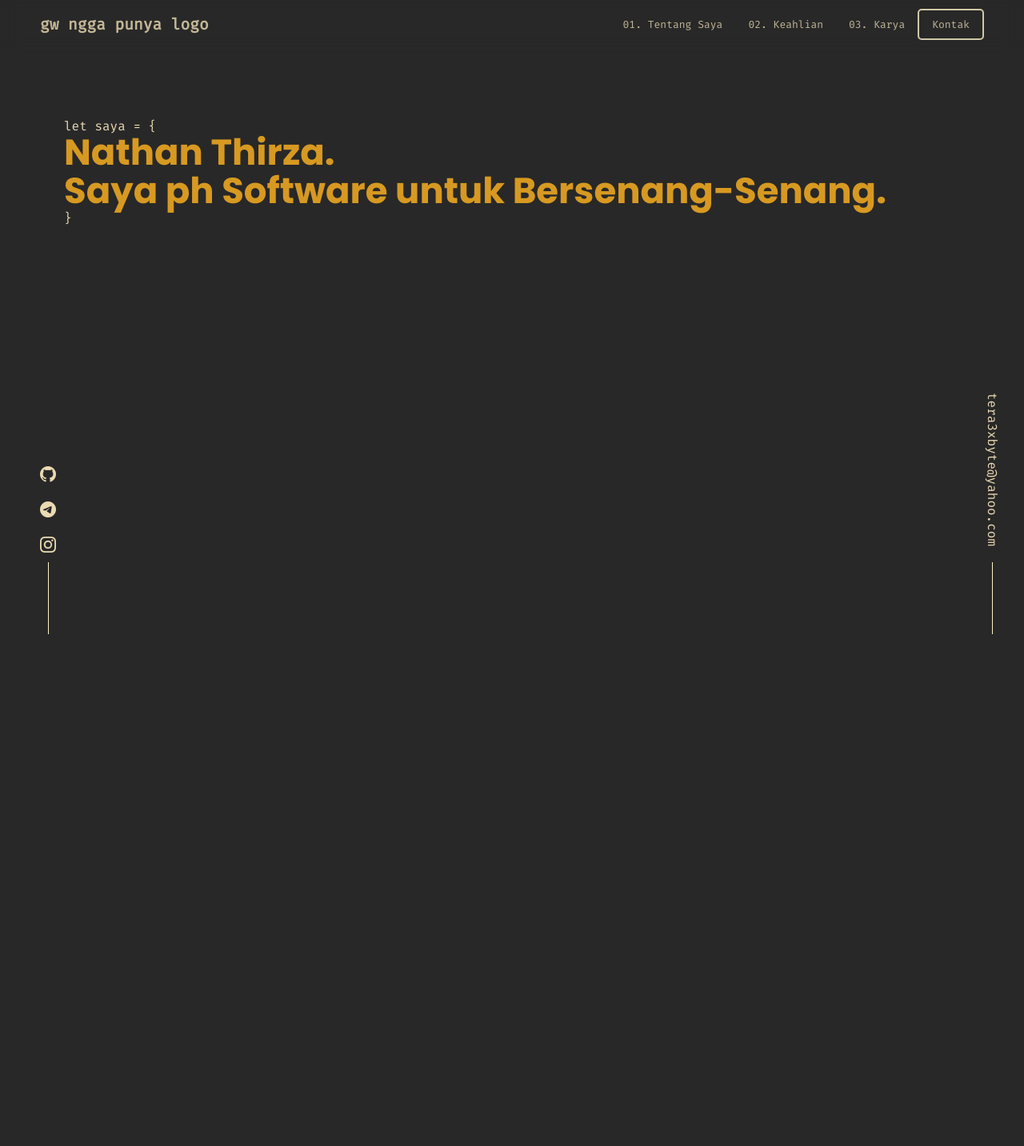
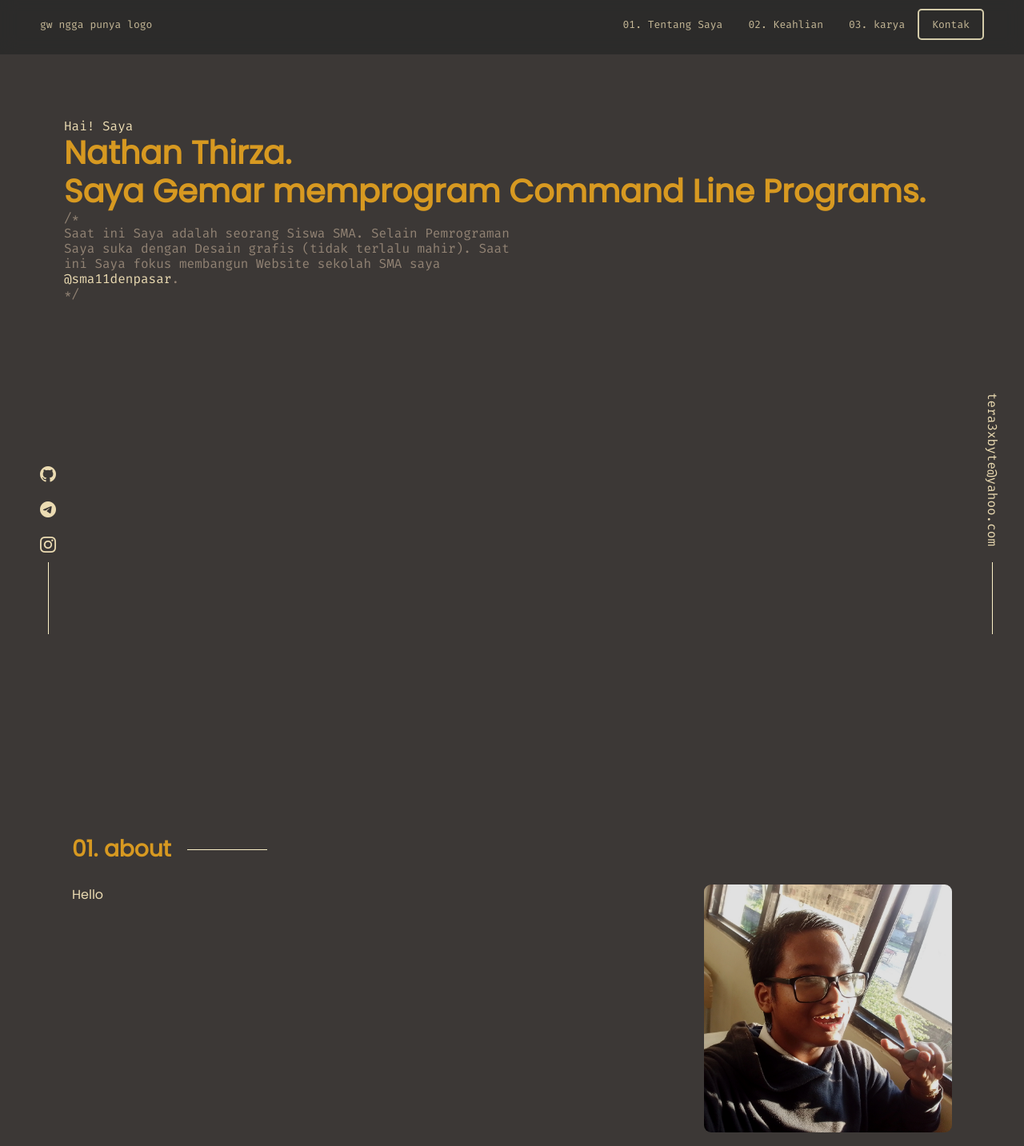
Before and after one commit to tera3xbyte/tera3xbyte.github.io, a website: page index.html in a window 1280 px wide. Shown: the part 7-1440 px from the top of the page at 80% size. Before the commit the page ends 800 px from the top, so only its background shows below. Drawn offline with nearby package versions, Linux system fonts and the light colour scheme; files that its build step writes are made by us from their sources.

Commit message:
Recover Typewriting, added about me section

```diff
--- a/index.html
+++ b/index.html
@@ -16,16 +16,14 @@
 
 	<link rel="icon" href="/favicon.ico">
 	<link rel="icon" href="/favicon.svg" type="image/svg+xml">
-	<link rel="apple-touch-icon" href="/apple-touch-icon.png">
+<link rel="apple-touch-icon" href="/apple-touch-icon.png">
 
-
-	<link rel="preconnect" href="https://fonts.googleapis.com">
-	<link rel="preconnect" href="https://fonts.gstatic.com" crossorigin>
-	<link href="https://fonts.googleapis.com/css2?family=Fira+Mono&family=Poppins:wght@700&display=swap" rel="stylesheet">
+<link rel="preconnect" href="https://fonts.googleapis.com">
+<link rel="preconnect" href="https://fonts.gstatic.com" crossorigin>
+<link href="https://fonts.googleapis.com/css2?family=Fira+Mono&family=Poppins:ital,wght@0,400;1,700&display=swap" rel="stylesheet">
 
 	<link rel="stylesheet" href="./src/css/mainpage.css">
-	<link rel="stylesheet" href="./node_modules/bootstrap-icons/font/bootstrap-icons.css">
-
+<link rel="stylesheet" href="./node_modules/bootstrap-icons/font/bootstrap-icons.css">
 	<script src="https://unpkg.com/typewriter-effect@latest/dist/core.js"></script>
 
 
@@ -34,13 +32,13 @@
 <body>
 	<nav>
 		<div>
-			<h2>gw ngga punya logo</h2>
+			<div>gw ngga punya logo</div>
 		</div>
 		<ul>
-			<li>01. Tentang Saya</li>
-			<li>02. Keahlian</li>
-			<li>03. Karya</li>
-			<li>Kontak</li>
+			<li><a href="#tentang-saya">01. Tentang Saya</a></li>
+			<li><a href="#keahlian">02. Keahlian</a></li>
+			<li><a href="#karya">03. karya</a></li>
+			<li><a href="#kontak">Kontak</a></li>
 		</ul>
 
 		<div class="menu-toggle">
@@ -49,7 +47,7 @@
 			<span></span>
 			<input type="checkbox" name="" id="">
 		</div>
-		<script src="./public/js/nav-toggle.js"></script>
+		<script src="./src/js/nav-toggle.js"></script>
 	</nav>
 
 	<div class="social-medias">
@@ -69,20 +67,31 @@
 	</ul>
 
 	<main>
-		<span>let saya = { </span>
+		<span>Hai! Saya</span>
 		<h1>Nathan Thirza.</h1>
-		<h1>Saya <div id="software">ph</div> Software untuk Bersenang-Senang.</h1>
-		<span>}</span>
+		<h1>Saya Gemar memprogram <div id="platforms"></div></h1>
+		<script src="./src/js/typewrite-platforms.js"></script>
+		<span id="comment">/*
+			<div>
+				Saat ini Saya adalah seorang Siswa SMA.
+				Selain Pemrograman Saya suka dengan Desain grafis (tidak terlalu mahir).
+				Saat ini Saya fokus membangun Website sekolah SMA saya
+				<a href="#">@sma11denpasar</a>.
+			</div>
+		*/</span>
+	</main>
+	<section>
+		<span id="tentang-saya">
+			<h2>01. about</h2>
+			<div class="x-beam"></div>
+		</span>
 
-	</main>
-
-	<section>
-
+		<div class="about-me-desc">
+			<div>Hello</div>
+			<img src="./assets/images/Myself.jpg" alt="Myself">
+		</div>
 
 	</section>
-
-
-
 </body>
 
 </html>
--- /dev/null
+++ b/src/css/base-tags.css
@@ -0,0 +1,33 @@
+html {
+	scroll-behavior: smooth;
+}
+
+body {
+	margin: 0px;
+	padding: 0px;
+	background-color: var(--bg1);
+	font-family: sans-serif;
+	overflow-x: hidden;
+}
+h1 {
+	font: var(--font-bold);
+	font-size: 40px;
+	line-height: 3rem;
+	margin: 0px;
+}
+h2 {
+	font: var(--font-bold);
+	font-size: 28px;
+	line-height: 3rem;
+	margin: 0px;
+	color: var(--yellow)
+}
+
+li {
+	list-style: none;
+}
+a {
+	color: var(--fg);
+	text-decoration: none;
+	font-family: var(--font-mono);
+}
--- a/src/css/colors.css
+++ b/src/css/colors.css
@@ -8,9 +8,10 @@
 	--yellow: #d79921;
 	--blue: #458588;
 	--purple: #b16286;
-
+	--gray: #928374;
 
 	--font-mono: 'Fira Mono', monospace;
-	--font-bold: 'Poppins', sans-serif;
+	--font-bold: Bold 1.2em 'Poppins', sans-serif;
+	--font-thick: normal 1em "Poppins", sans-serif;
 	--shadow: rgba(0, 0, 0, 0.35) 0px 5px 15px;
 }
--- /dev/null
+++ b/src/css/decoration.css
@@ -0,0 +1,53 @@
+.social-medias {
+	display: flex;
+	flex-direction: column;
+	align-items: center;
+	position: fixed;
+	bottom: -20px;
+	left: 0;
+}
+
+.social-medias > ul {
+	display: flex;
+	flex-direction: column;
+	justify-content: space-evenly;
+	font-size: 20px;
+}
+
+.social-medias > ul > li {
+	padding:10px;
+
+}
+
+.email {
+	display: flex;
+	flex-direction: column;
+	justify-content: space-between;
+	align-items: center;
+	position: fixed;
+	bottom: -26px;
+	right: 30px;
+}
+
+
+.email > li {
+	display: block;
+	padding: 10px 0px;
+	writing-mode: vertical-rl;
+	flex-flow: column nowrap;
+}
+
+.beam {
+	display: flex;
+	margin: auto;
+	height: 90px;
+	width: 1px;
+	background-color: var(--fg0);
+}
+
+.x-beam {
+	height: 1px;
+	width: 100px;
+	background-color: var(--fg0);
+
+}
--- a/src/css/mainpage.css
+++ b/src/css/mainpage.css
@@ -1,25 +1,7 @@
 @import './colors.css';
+@import './syntax-colors.css';
+@import './base-tags.css';
 @import './navbar.css';
+@import './decoration.css';
+@import './section-main.css';
 @import './viewport.css';
-@import './section-main.css';
-html, body {
-	margin: 0px;
-	padding: 0px;
-	background-color: var(--bg);
-	font-family: sans-serif;
-	overflow-x: hidden;
-}
-h1 {
-	font-family: var(--font-bold);
-	font-size: 45px;
-	margin: 0px;
-	line-height: 3rem;
-}
-li {
-	list-style: none;
-}
-a {
-	color: var(--fg);
-	text-decoration: none;
-	font-family: var(--font-mono);
-}
--- a/src/css/navbar.css
+++ b/src/css/navbar.css
@@ -12,7 +12,7 @@ nav {
 	font-size: 13px;
 	padding: 25px 50px;
 	position: sticky;
-	top: 1;
+	top: 0;
 	/*box-shadow: var(--shadow);
 */
 	}
@@ -31,53 +31,6 @@ nav > ul > li:last-child {
 	border: 2px solid var(--fg0);
 	border-radius: 5px;
 
-}
-
-.social-medias {
-	display: flex;
-	flex-direction: column;
-	align-items: center;
-	position: fixed;
-	bottom: -20px;
-	left: 0;
-}
-
-.social-medias > ul {
-	display: flex;
-	flex-direction: column;
-	justify-content: space-evenly;
-	font-size: 20px;
-}
-
-.social-medias > ul > li {
-	padding:10px;
-
-}
-
-.email {
-	display: flex;
-	flex-direction: column;
-	justify-content: space-between;
-	align-items: center;
-	position: fixed;
-	bottom: -26px;
-	right: 30px;
-}
-
-
-.email > li {
-	display: block;
-	padding: 10px 0px;
-	writing-mode: vertical-rl;
-	flex-flow: column nowrap;
-}
-
-.beam {
-	display: flex;
-	margin: auto;
-	height: 90px;
-	width: 1px;
-	background-color: var(--fg0);
 }
 
 .menu-toggle {
--- a/src/css/section-main.css
+++ b/src/css/section-main.css
@@ -1,5 +1,6 @@
-main {
+section, main {
 	margin: 80px;
+	height: 100vh;
 }
 
 main > span {
@@ -11,8 +12,48 @@ main > h1 {
 	color: var(--yellow);
 }
 
-#software {
+.about-me-desc {
+	display: flex;
+	flex-flow: row wrap;
+	justify-content: center;
+	padding: 10px;
+	gap:20px;
+}
+
+
+.about-me-desc > div {
+	flex-grow: 1;
+	word-wrap: break-word;
+	width:500px ;
+	padding: 0px;
+	font: var(--font-thick);
+	color: var(--fg);
+
+}
+
+.about-me-desc > img {
+	flex-grow: 1;
+	border-radius: 9px;
+	width: 5vh;
+}
+#platforms {
 	display: inline-block;
 
+}
+
+#comment > div {
+	word-wrap: break-word;
+	width: 50%;
 
 }
+
+#tentang-saya {
+	display: flex;
+	flex-direction: row;
+	align-items: center;
+	justify-content: flex-start;
+}
+
+#tentang-saya > * {
+	margin: 10px;
+}
--- /dev/null
+++ b/src/css/syntax-colors.css
@@ -0,0 +1,3 @@
+#comment {
+	color: var(--gray)
+}
--- a/src/css/viewport.css
+++ b/src/css/viewport.css
@@ -7,6 +7,28 @@
 }
 /* mobile devices */
 @media screen and (max-width: 768px) {
+	section, main {
+		margin: 40px;
+		padding: 0px;
+	}
+
+	h2 {
+		font-size: 18px;
+	}
+
+	.about-me-desc > div {
+		flex-grow: 2;
+		padding:0px;
+	}
+
+	.x-beam {
+		width: 100px;
+	}
+
+	#comment > div {
+		width: 95%;
+
+	}
 	nav > ul {
 		flex-direction: column;
 		position: absolute;
--- /dev/null
+++ b/src/js/typewrite-platforms.js
@@ -0,0 +1,18 @@
+var idPlatform = document.getElementById('platforms');
+var platforms = ['Command Line Programs.', 'Web Apps.', 'Desktop Application.', 'Mobile.'];
+
+var tw = new Typewriter(idPlatform, {
+	loop: true,
+	delay: 75,
+});
+
+for (var i = 0; i < platforms.length; i++) {
+
+	tw
+	.pauseFor(2500)
+	.typeString(platforms[i])
+	.pauseFor(1500)
+	.deleteChars(platforms[i].length)
+	.pauseFor(1500)
+	.start();
+}
```
Also changed, not shown: assets/images/Myself.jpg (added).
